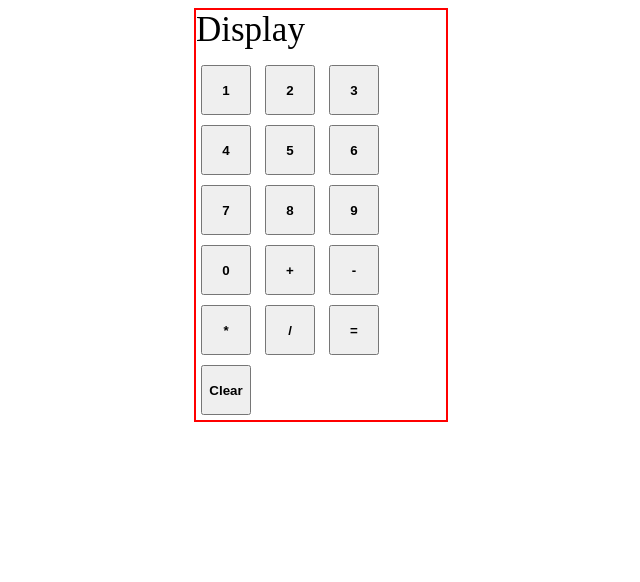
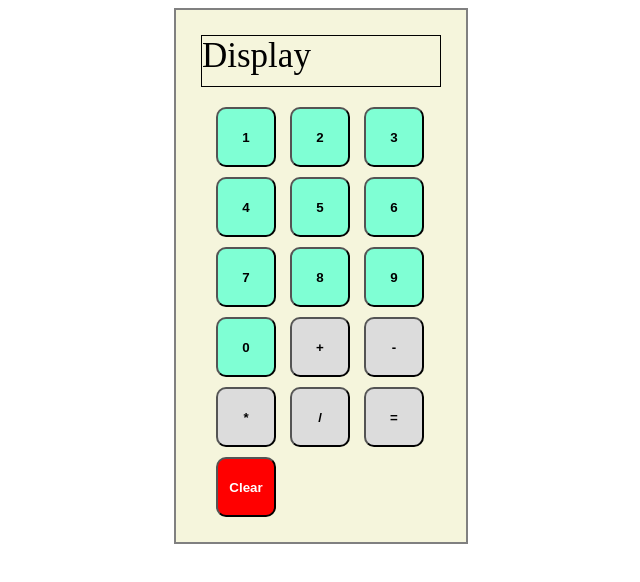
Before and after one commit to guakamole54/calculator, a plain HTML site: page index.html in a window 1280 px wide. Shown: the whole page, without its empty margins (319-959 px from the left). Drawn offline with Linux system fonts and the light colour scheme.

Commit message:
Add some styling, fix error when 0 is entered as a first num

```diff
--- a/script.js
+++ b/script.js
@@ -15,6 +15,7 @@ function divide(a, b) {
 }
 
 function operate(operand1, operator, operand2) {
+
     operand1 = Number.parseFloat(operand1);
     operand2 = Number.parseFloat(operand2);
     switch (operator) {
@@ -62,7 +63,7 @@ evaluate.addEventListener('click', () => {
     displayState = null;
     if (operand1 && operand2) {
 
-        result = operand1 = operate(operand1, operator, operand2).toFixed(2);
+        result = operand1 = operate(operand1, operator, operand2);
         display.textContent = result;
         isDisplayedResult = true;
     }
@@ -75,7 +76,11 @@ nums.forEach((button) => {
             reset();
         }
 
-        if (!displayState) { displayState = num; display.textContent = displayState; }
+        if (!displayState) {
+            if (num != 0) {
+                { displayState = num; display.textContent = displayState; }
+            }
+        }
         else if (displayState.length < 10) {
             displayState += num;
             display.textContent += num;
--- a/style.css
+++ b/style.css
@@ -7,18 +7,40 @@ body {
 .main-calculator {
     display: flex;
     flex-wrap: wrap;
-    border: 2px solid red;
+    border: 2px solid gray;
     width: 250px;
+    background-color: beige;
+    padding: 20px;
 }
 
 button {
-    width: 50px;
-    height: 50px;
+    width: 60px;
+    height: 60px;
     margin: 5px;
     font-weight: bold;
+    border-radius: 10px;
+    background-color: gainsboro;
 }
 
 #display {
     height: 50px;
     font-size: 35px;
+    border: 1px solid black;
+    margin: 5px;
+    width: 250px;
 }
+
+#clear {
+    background-color: red;
+    color: white;
+}
+
+.buttons {
+    margin-top: 10px;
+    margin-left: 15px;
+
+}
+
+.num {
+    background-color: aquamarine;
+}
```
